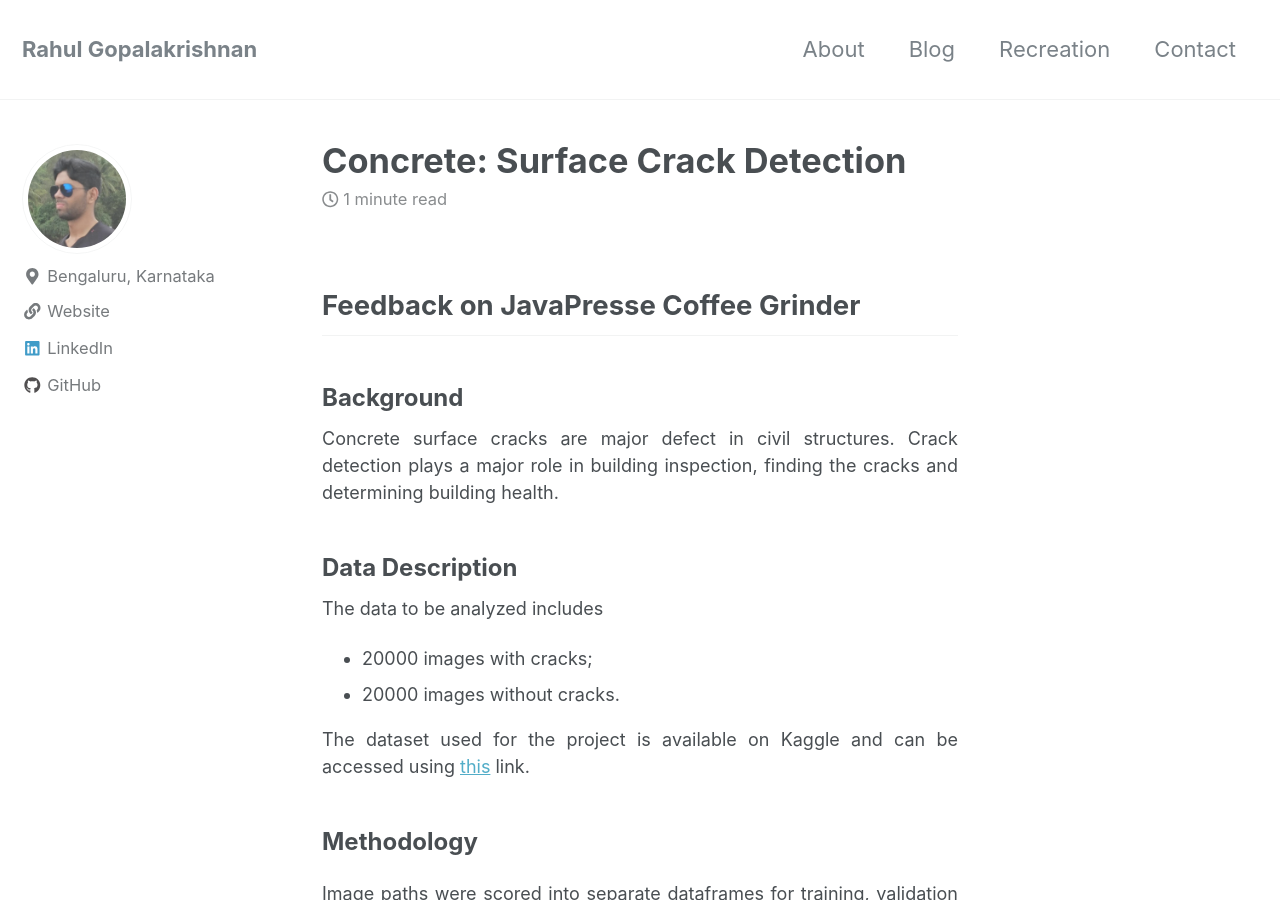
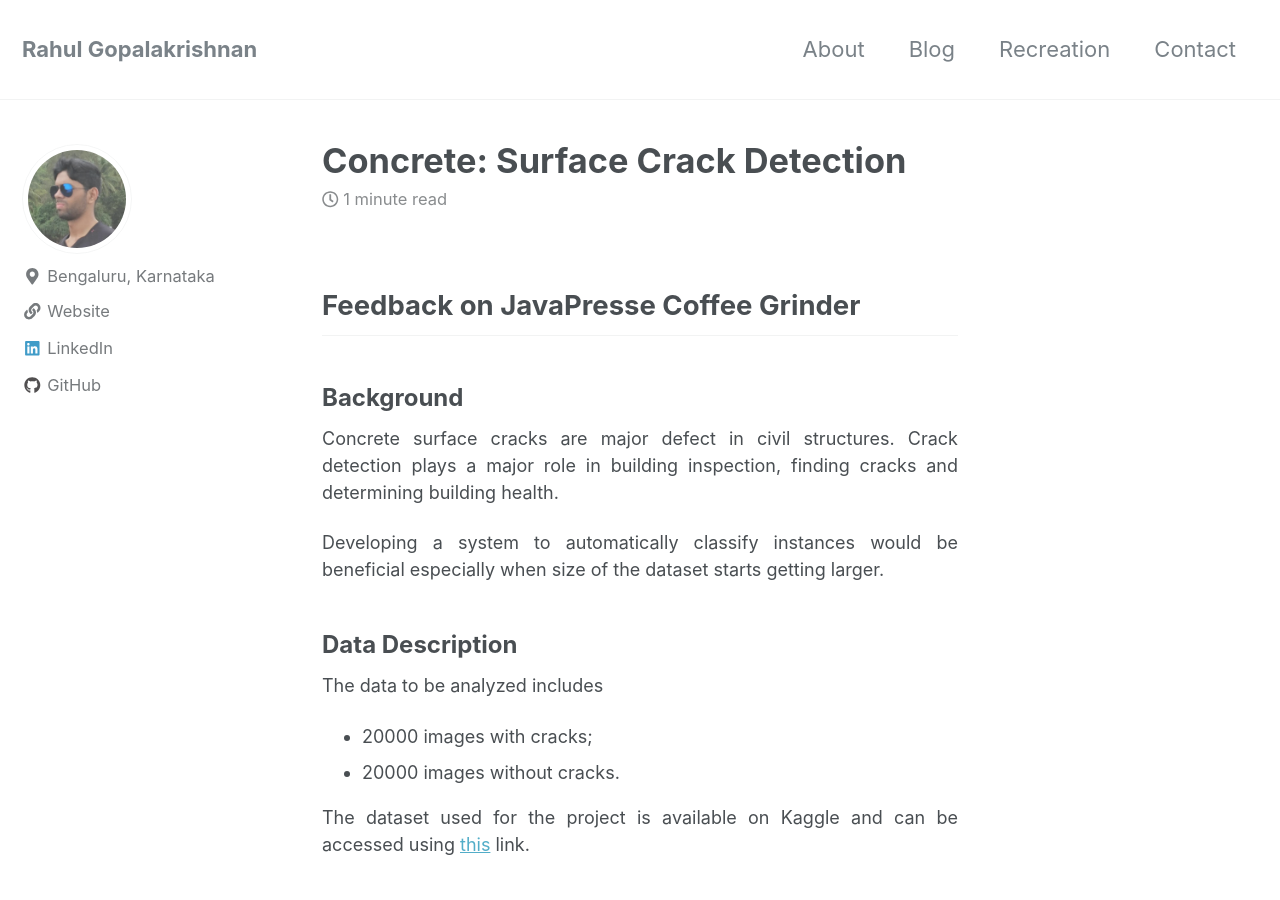
Before and after one commit to gopalrahulrg/gopalrahulrg.github.io, a Jekyll site: the page built from _posts/2020-04-11-cscd.md, in a window 1280 px wide and 900 px high. Built offline with Jekyll 4.4.1, drawn with Linux system fonts in a browser that asks for light colours; nearby versions of some CDN libraries.

Commit message:
Update 2020-04-11-cscd.md

```diff
--- a/_posts/2020-04-11-cscd.md
+++ b/_posts/2020-04-11-cscd.md
@@ -11,7 +11,9 @@ mathjax: true
 
 <font size="5"><h3>Background</h3></font>
 
-<font size="4"><div style="text-align: justify"><p>Concrete surface cracks are major defect in civil structures. Crack detection plays a major role in building inspection, finding the cracks and determining building health.</p>
+<font size="4"><div style="text-align: justify"><p>Concrete surface cracks are major defect in civil structures. Crack detection plays a major role in building inspection, finding cracks and determining building health.</p>
+
+<font size="4"><div style="text-align: justify"><p>Developing a system to automatically classify instances would be beneficial especially when size of the dataset starts getting larger.</p>
 
 <font size="5"><h3>Data Description</h3></font>
 
```
